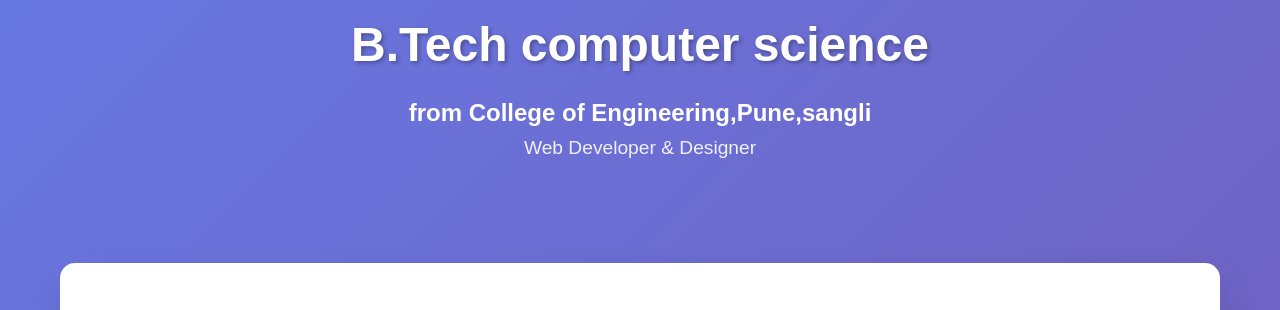
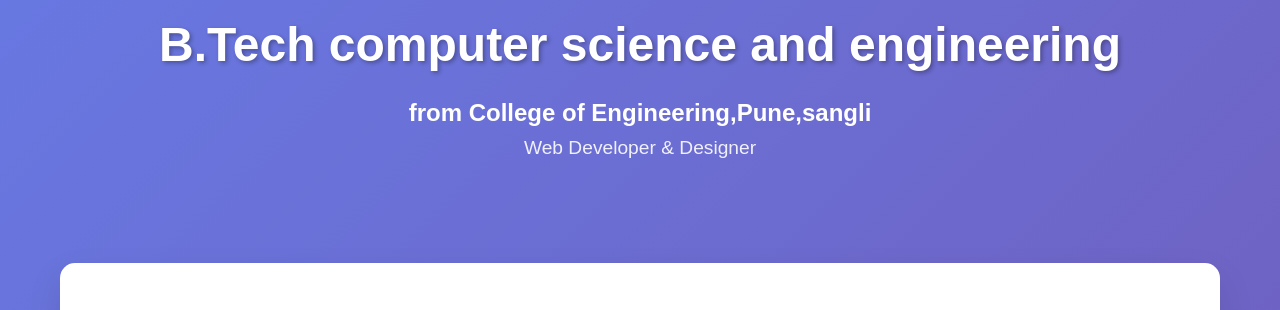
Before and after one commit to Pratham2779/cicd_demo, a website: page index.html in a window 1280 px wide. Shown: the part 457-767 px from the top of the page. Drawn offline with Linux system fonts and the light colour scheme.

Commit message:
changes testing

```diff
--- a/index.html
+++ b/index.html
@@ -237,7 +237,7 @@
         <header>
             <img src="https://i.postimg.cc/rwQmPgZJ/photo-2.jpg">
             <h1>Prathamesh Arun Gurav</h1>
-            <h1> B.Tech computer science </h1>
+            <h1> B.Tech computer science  and engineering </h1>
             <h2> from College of Engineering,Pune,sangli</h2>
             <p class="subtitle">Web Developer & Designer</p>
         </header>
```
